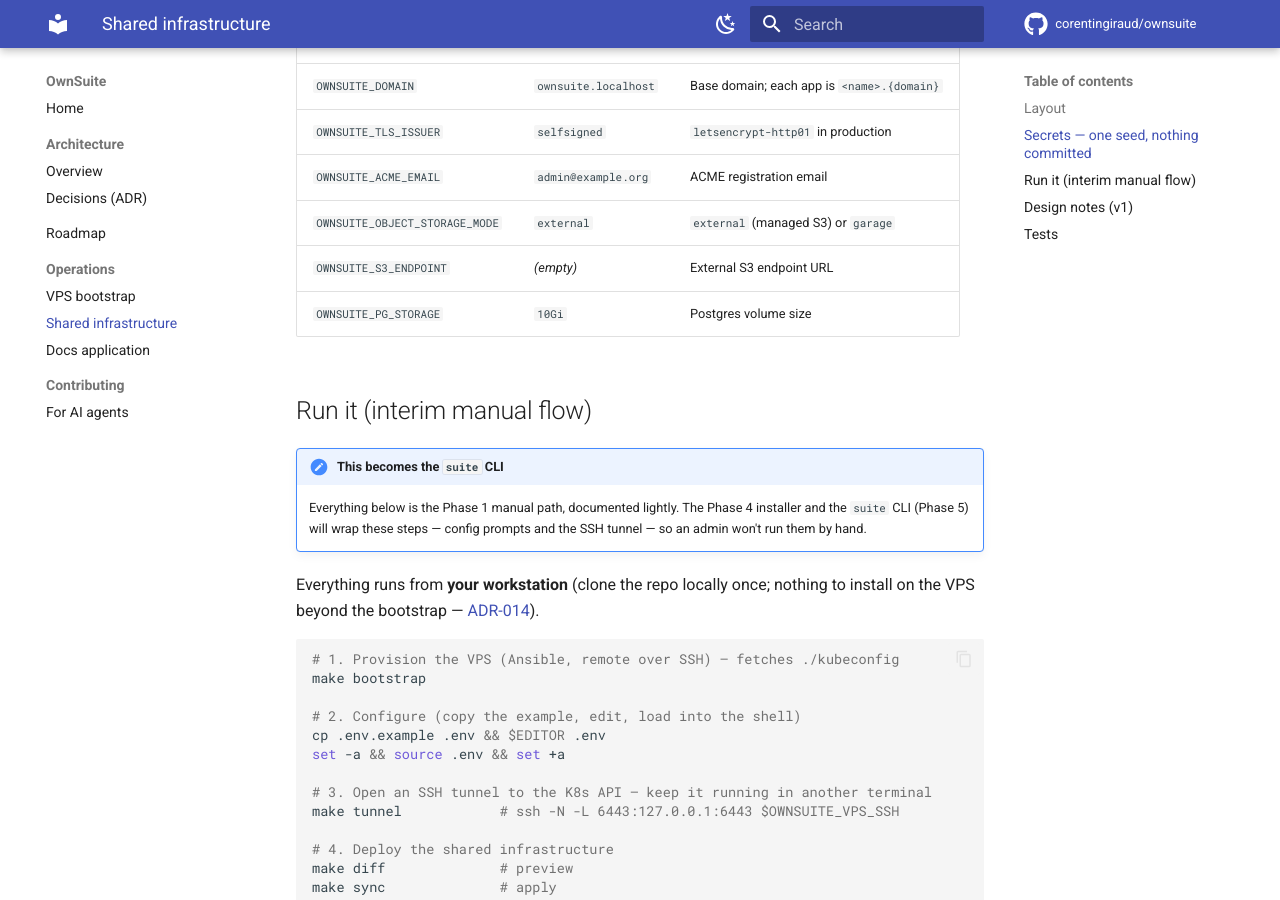
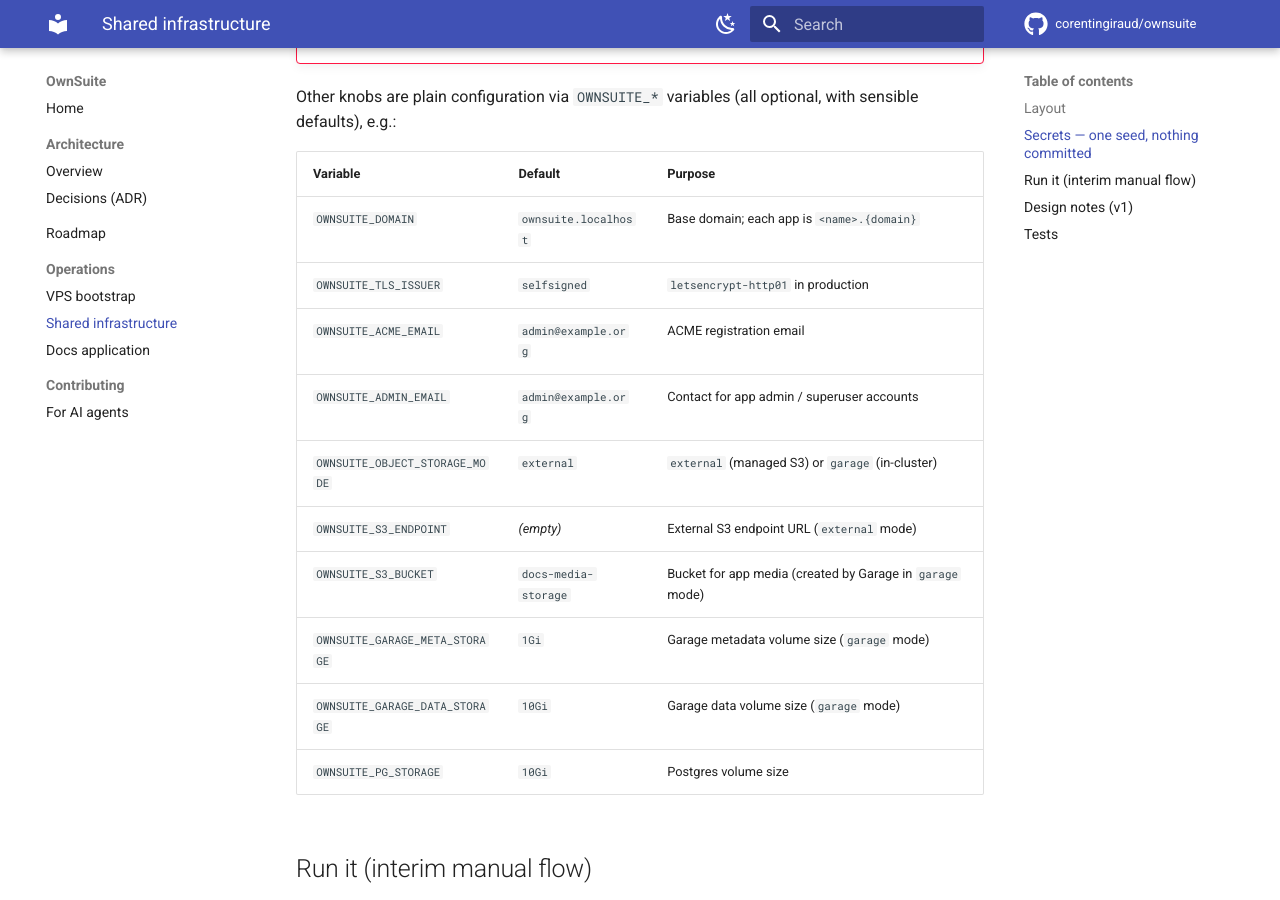
Before and after one commit to corentingiraud/ownsuite, an MkDocs documentation site: the page built from docs/operations/platform.md, in a window 1280 px wide and 900 px high, scrolled down 1451 px. Built offline with MkDocs 1.6.1 and Material for MkDocs 9.7.7, drawn with Linux system fonts in a browser that asks for light colours; comment, search, counter and statistics services are not loaded; some of the changed text lies outside the part shown.

Commit message:
docs(platform): list garage/apps in deploy order + new OWNSUITE_* knobs
Keep the operator reference in operations/platform.md accurate for Phase 2: add
the garage release (garage mode) and an apps pointer to the deployment-order
table, and document OWNSUITE_ADMIN_EMAIL / OWNSUITE_S3_BUCKET / OWNSUITE_GARAGE_*
in the variables table.

```diff
--- a/docs/operations/platform.md
+++ b/docs/operations/platform.md
@@ -17,7 +17,12 @@
 | 3 | `platform-configuration` | All derived secrets + the Keycloak realm ConfigMap | [ADR-012](../architecture/decisions.md#adr-012-secrets-derived-from-a-single-secretseed-via-helm-templating) |
 | 4 | `postgres` | One CNPG `Cluster` + one `Database` per app | [ADR-004](../architecture/decisions.md#adr-004-cloudnativepg-valkey-leaving-bitnami) |
 | 5 | `valkey` | Cache / broker | [ADR-004](../architecture/decisions.md#adr-004-cloudnativepg-valkey-leaving-bitnami) |
-| 6 | `keycloak` | SSO over HTTPS — the Phase 1 DoD | [ADR-011](../architecture/decisions.md#adr-011-keycloak-via-the-codecentrickeycloakx-chart-not-the-operator) |
+| 6 | `garage` | In-cluster object store + bucket bootstrap (only in `garage` mode) | [ADR-015](../architecture/decisions.md#adr-015-in-cluster-object-storage-garage-single-node-deterministic-key) |
+| 7 | `keycloak` | SSO over HTTPS — the Phase 1 DoD | [ADR-011](../architecture/decisions.md#adr-011-keycloak-via-the-codecentrickeycloakx-chart-not-the-operator) |
+
+After the shared infrastructure, **apps** are deployed as further releases (each
+gated on `apps.<name>.enabled`). The first is **Docs** — see
+[Docs application](docs.md) and [ADR-016](../architecture/decisions.md#adr-016-docs-impress-integration-one-namespace-traefik-ingress-oidc-split).
 
 ## Layout
 
@@ -58,8 +63,12 @@
 | `OWNSUITE_DOMAIN` | `ownsuite.localhost` | Base domain; each app is `<name>.{domain}` |
 | `OWNSUITE_TLS_ISSUER` | `selfsigned` | `letsencrypt-http01` in production |
 | `OWNSUITE_ACME_EMAIL` | `admin@example.org` | ACME registration email |
-| `OWNSUITE_OBJECT_STORAGE_MODE` | `external` | `external` (managed S3) or `garage` |
-| `OWNSUITE_S3_ENDPOINT` | _(empty)_ | External S3 endpoint URL |
+| `OWNSUITE_ADMIN_EMAIL` | `admin@example.org` | Contact for app admin / superuser accounts |
+| `OWNSUITE_OBJECT_STORAGE_MODE` | `external` | `external` (managed S3) or `garage` (in-cluster) |
+| `OWNSUITE_S3_ENDPOINT` | _(empty)_ | External S3 endpoint URL (`external` mode) |
+| `OWNSUITE_S3_BUCKET` | `docs-media-storage` | Bucket for app media (created by Garage in `garage` mode) |
+| `OWNSUITE_GARAGE_META_STORAGE` | `1Gi` | Garage metadata volume size (`garage` mode) |
+| `OWNSUITE_GARAGE_DATA_STORAGE` | `10Gi` | Garage data volume size (`garage` mode) |
 | `OWNSUITE_PG_STORAGE` | `10Gi` | Postgres volume size |
 
 ## Run it (interim manual flow)
```
